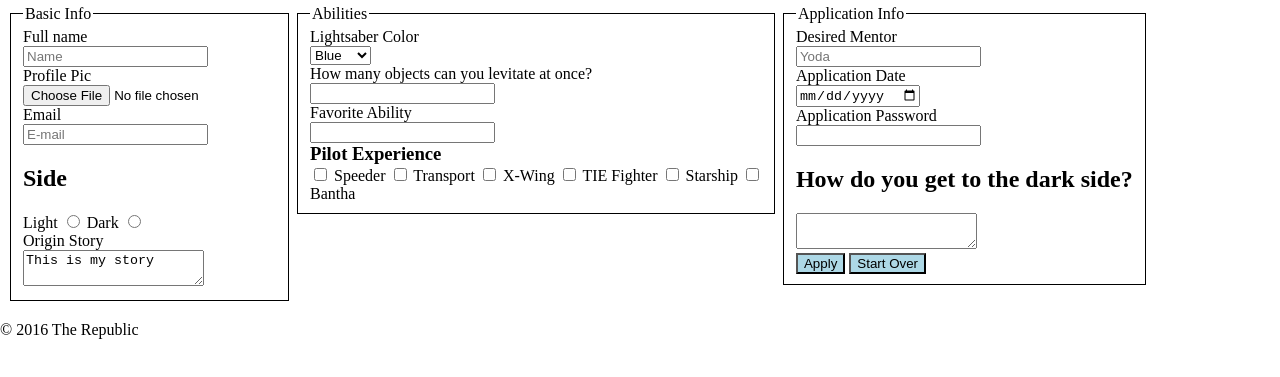
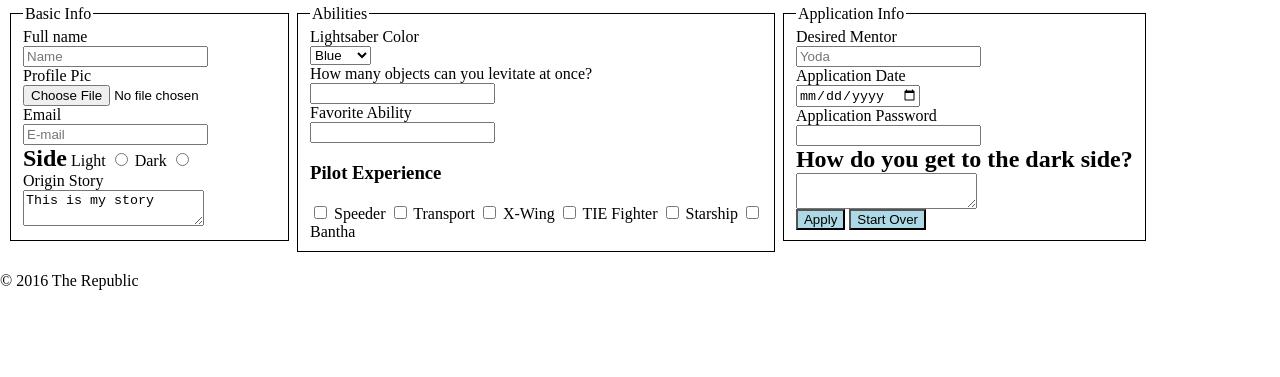
Before and after one commit to jmdembe/basic-form-design, a plain HTML site: page index.html in a window 1280 px wide. Shown: the part 79-456 px from the top of the page. Drawn offline with Linux system fonts and the light colour scheme.

Commit message:
Finished some more css styling

```diff
--- a/index.html
+++ b/index.html
@@ -29,7 +29,7 @@
                   </aside>
 
                   <aside>
-                      <h2>Side</h2>
+                      <h2 class='side-title'>Side</h2>
 
                       <label class='side' for='light-side'>Light</label>
                       <input type='radio' id='light-side' name='side' value='Light'>
@@ -100,7 +100,7 @@
               </aside>
               <aside>
                   <h2>How do you get to the dark side?</h2>
-                  <textarea id='dark-side-story' name='dark-side-story'></textarea>
+                  <textarea class='dark-side' id='dark-side-story' name='dark-side-story'></textarea>
               <aside>
                   <input class='submit-button' type='submit' value='Apply'>
                   <input class='reset-button' type='reset' value='Start Over'>
--- a/style.css
+++ b/style.css
@@ -13,9 +13,8 @@ fieldset {
   border: solid 1px #000000;
 }
 
-h3 {
-  margin: 0;
-  padding: 0;
+h2 {
+  display: inline;
 }
 
 aside {
@@ -49,3 +48,11 @@ label.pilot {
 .application-info {
   vertical-align: top;
 }
+
+textarea.dark-side {
+  display: block;
+}
+
+.side-title {
+  display: inline;
+}
```
